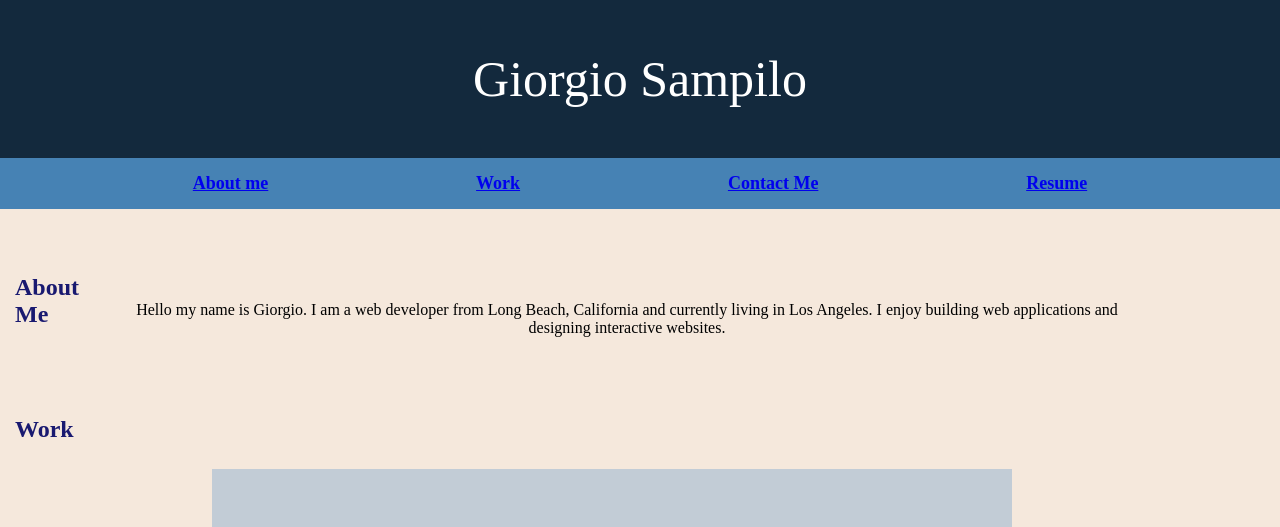
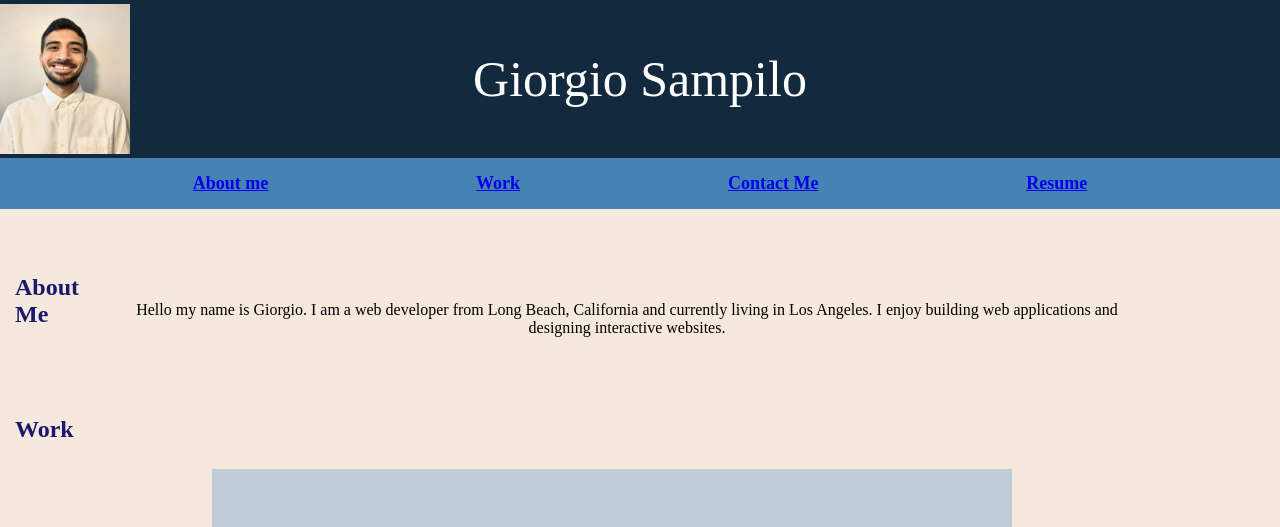
Before and after one commit to gio-sampilo/Developer-Portfolio, a plain HTML site: page Developer-Portfolio.html in a window 1280 px wide. Shown: the top 527 px of the page. Drawn offline with Linux system fonts and the light colour scheme; files that its build step writes are made by us from their sources.

Commit message:
README updated

```diff
--- a/assets/css/Developer-Portfolio.css
+++ b/Developer-Portfolio.css
@@ -9,7 +9,7 @@ body{
     background-color: rgb(245, 232, 220);
 
 }
-/* background image */
+/* header style */
 header{
   font-size: 50px;
   padding: 50px;
@@ -17,7 +17,7 @@ header{
   background: #13293d;
   color: #fff;
   width: 100%;
-  background-image: url(./images/1044608664357088558.jpg);
+  background-image: url(Self-portrait.jpg);
   background-size: 130px 150px;
   background-repeat: no-repeat;
   background-position: 0;
@@ -28,7 +28,7 @@ main {
   flex-wrap: wrap;
   flex-grow: 1;
 }
-/* sidebar */
+/* sidebar style */
 aside {
   display: flex;
   flex-direction: column;
@@ -36,7 +36,7 @@ aside {
   color: midnightblue;
   position: relative; top: 30px;
 }
-/* display cards  */
+/* unordered list style */
 ul {
   display: flex;
   flex-direction: row-reverse;
@@ -47,7 +47,7 @@ ul {
   width: 80%;
   position: relative; left: 80px;
 }
-
+/* list card styles */
  li {
   padding-top: 2em;
   height: 350px;
@@ -56,8 +56,7 @@ ul {
   color: midnightblue(169, 169, 169, 0.26);
 
 }
-
-/* style classes */
+ /* nav bar and class styles */
 .beside {
   display: flex;
   flex-direction: column;
@@ -109,8 +108,7 @@ ul {
   text-align: center;
   position: relative; left: 15px;
 }
-
-/* pseudo classes */
+/* pseudo element */
 .photo:hover {
   box-shadow: inset 0px 0px 8px
 }
@@ -118,8 +116,7 @@ ul {
 .photo2:hover {
   box-shadow: inset 0px 0px 8px
 }
-
-/* media queries for tablet and smartphone */
+/* media queries */
 @media screen and (max-width: 992px) {
   .card {
     width: 50%;
```
Also changed, not shown: Developer-Portfolio.html (+0 -1 lines), DP-Home-Page.PNG (added), Self-portrait.jpg (renamed from assets/images/1044608664357088558.jpg), 1 other file.
